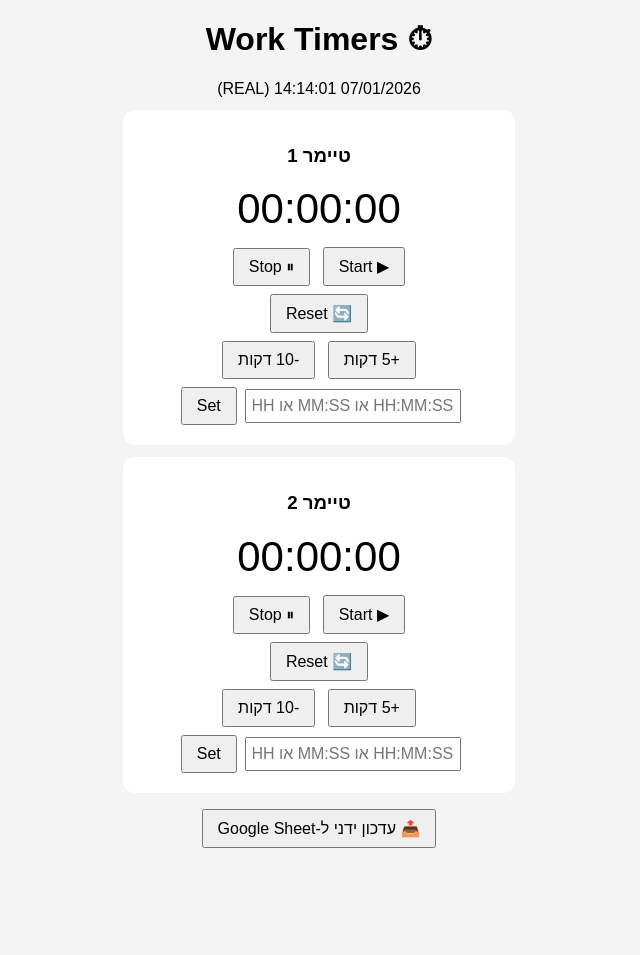
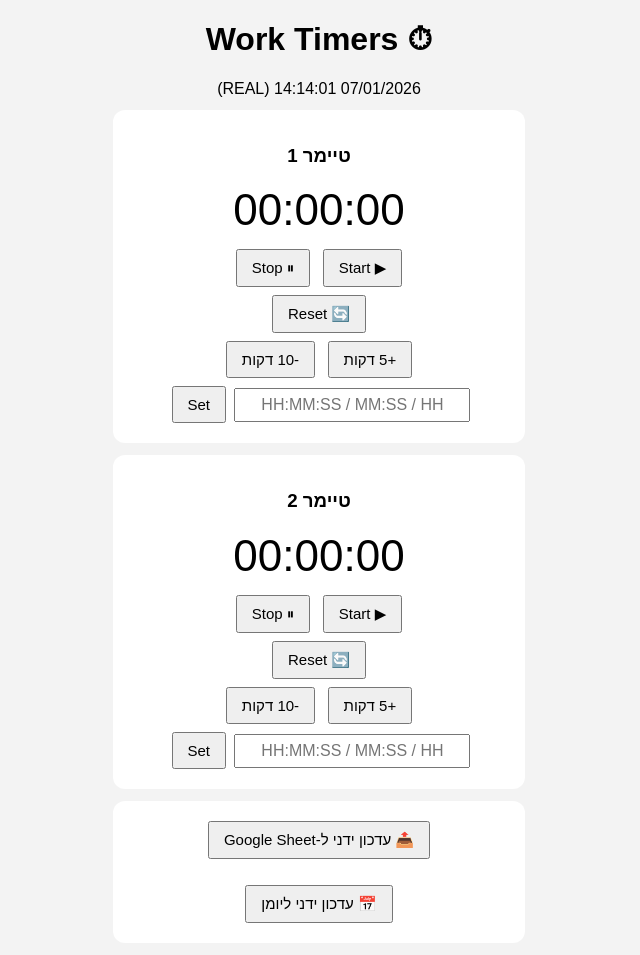
Before and after one commit to matanexcell-lab/work-timers, a Flask app: page / in a window 1280 px wide. Shown: the whole page, without its empty margins (321-961 px from the left). Before the commit the page ends 848 px from the top, so only its background shows below. Run offline with Flask 3, Linux system fonts and the light colour scheme; data comes from the database, SQL or seed files in the repository.

Commit message:
Update index.html

```diff
--- a/app/templates/index.html
+++ b/app/templates/index.html
@@ -1,20 +1,22 @@
 <!DOCTYPE html>
 <html lang="he" dir="rtl">
 <head>
-  <meta charset="UTF-8" />
-  <title>Work Timers</title>
-  <meta name="viewport" content="width=device-width, initial-scale=1" />
-  <style>
-    body { font-family: sans-serif; background:#f4f4f4; text-align:center; }
-    .card { background:#fff; padding:16px; margin:12px auto; max-width:360px; border-radius:12px; }
-    .timer { font-size:42px; margin:10px 0; }
-    button { padding:8px 14px; margin:4px; font-size:16px; }
-    .ok { background:#e7f6e7; color:#1a7f1a; padding:8px; border-radius:8px; }
-    .err { background:#fde8e8; color:#b00020; padding:8px; border-radius:8px; }
-    .small { font-size:13px; opacity:0.85; }
-    input { padding:6px; font-size:16px; width:200px; text-align:center; }
-  </style>
+<meta charset="UTF-8">
+<title>Work Timers</title>
+<meta name="viewport" content="width=device-width, initial-scale=1">
+
+<style>
+body { font-family: Arial; background:#f3f3f3; text-align:center; }
+.card { background:#fff; margin:12px auto; padding:16px; max-width:380px; border-radius:12px; }
+.timer { font-size:44px; margin:10px 0; }
+button { padding:8px 14px; margin:4px; font-size:15px; }
+input { padding:6px; font-size:16px; width:220px; text-align:center; }
+.ok { background:#e6f6e6; color:#1a7f1a; padding:10px; border-radius:8px; margin:8px; }
+.err { background:#fde6e6; color:#b00020; padding:10px; border-radius:8px; margin:8px; }
+.small { font-size:12px; opacity:0.8; }
+</style>
 </head>
+
 <body>
 
 <h1>⏱ Work Timers</h1>
@@ -25,29 +27,35 @@
 
 <div id="timers"></div>
 
-<button onclick="logNow()">📤 עדכון ידני ל-Google Sheet</button>
+<div class="card">
+  <button onclick="logSheet()">📤 עדכון ידני ל-Google Sheet</button><br><br>
+  <button onclick="logCalendar()">📅 עדכון ידני ליומן</button>
+</div>
 
 <script>
-async function api(path, options={}) {
-  const res = await fetch(path, {
-    headers: { "Content-Type": "application/json" },
+async function api(url, options={}) {
+  const res = await fetch(url, {
+    headers: {"Content-Type":"application/json"},
     ...options
   });
   return res.json();
 }
 
-function renderStatus(id, data, title) {
-  if (!data || data.msg === "") {
-    document.getElementById(id).innerHTML = "";
+function renderStatus(el, data, title) {
+  if (!data || !data.msg) {
+    document.getElementById(el).innerHTML = "";
     return;
   }
   const cls = data.ok ? "ok" : "err";
-  document.getElementById(id).innerHTML =
-    `<div class="${cls}">
+  document.getElementById(el).innerHTML = `
+    <div class="${cls}">
       <b>${title}</b><br>
       ${data.msg}<br>
+      ${data.calendar_id ? "calendar_id: "+data.calendar_id+"<br>" : ""}
+      ${data.event_id ? "event_id: "+data.event_id+"<br>" : ""}
       <span class="small">${data.at || ""}</span>
-    </div>`;
+    </div>
+  `;
 }
 
 function renderTimers(timers) {
@@ -61,14 +69,14 @@ function renderTimers(timers) {
         <h3>טיימר ${i}</h3>
         <div class="timer">${t}</div>
 
-        <button onclick="timer(${i}, 'start')">▶ Start</button>
-        <button onclick="timer(${i}, 'stop')">⏸ Stop</button><br>
-        <button onclick="timer(${i}, 'reset')">🔄 Reset</button><br>
+        <button onclick="timer(${i},'start')">▶ Start</button>
+        <button onclick="timer(${i},'stop')">⏸ Stop</button><br>
+        <button onclick="timer(${i},'reset')">🔄 Reset</button><br>
 
-        <button onclick="adjust(${i}, 300)">+5 דקות</button>
-        <button onclick="adjust(${i}, -600)">-10 דקות</button><br>
+        <button onclick="adjust(${i},300)">+5 דקות</button>
+        <button onclick="adjust(${i},-600)">-10 דקות</button><br>
 
-        <input id="set${i}" placeholder="HH:MM:SS או MM:SS או HH">
+        <input id="set${i}" placeholder="HH:MM:SS / MM:SS / HH">
         <button onclick="setTime(${i})">Set</button>
       </div>
     `;
@@ -88,14 +96,14 @@ async function refresh() {
 }
 
 async function timer(i, action) {
-  await api(`/api/timer/${i}/${action}`, { method: "POST" });
+  await api(`/api/timer/${i}/${action}`, {method:"POST"});
   refresh();
 }
 
 async function adjust(i, delta) {
   await api(`/api/timer/${i}/adjust`, {
-    method: "POST",
-    body: JSON.stringify({ delta })
+    method:"POST",
+    body:JSON.stringify({delta})
   });
   refresh();
 }
@@ -103,22 +111,26 @@ async function adjust(i, delta) {
 async function setTime(i) {
   const v = document.getElementById("set"+i).value.trim();
   if (!v) return;
-
+  const p = v.split(":").map(Number);
   let sec = 0;
-  const p = v.split(":").map(Number);
-  if (p.length === 1) sec = p[0] * 3600;
-  if (p.length === 2) sec = p[0]*60 + p[1];
-  if (p.length === 3) sec = p[0]*3600 + p[1]*60 + p[2];
+  if (p.length===1) sec=p[0]*3600;
+  if (p.length===2) sec=p[0]*60+p[1];
+  if (p.length===3) sec=p[0]*3600+p[1]*60+p[2];
 
   await api(`/api/timer/${i}/set`, {
-    method: "POST",
-    body: JSON.stringify({ seconds: sec })
+    method:"POST",
+    body:JSON.stringify({seconds:sec})
   });
   refresh();
 }
 
-async function logNow() {
-  await api("/api/log-now", { method: "POST" });
+async function logSheet() {
+  await api("/api/log-now", {method:"POST"});
+  refresh();
+}
+
+async function logCalendar() {
+  await api("/api/calendar/update-now", {method:"POST"});
   refresh();
 }
 
```
